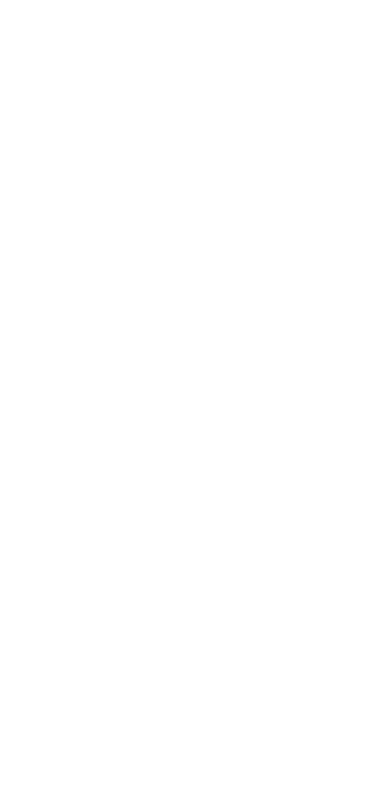
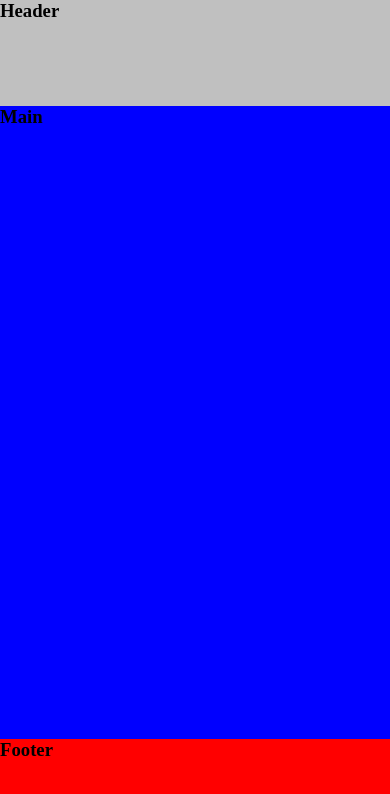
Before and after one commit to gabsiq73/viva_ubajara_frontend, a React (Vite) app: page / in a window 390 px wide. Shown: the top 794 px of the page. Built offline with nearby package versions, Linux system fonts and the light colour scheme.

Commit message:
responsive grid structure

```diff
--- a/src/App.tsx
+++ b/src/App.tsx
@@ -1,8 +1,15 @@
+import Footer from "./components/Footer"
+import Header from "./components/Header"
+import Main from "./components/Main"
+import "./style/globalStyle.css";
+
 function App() {
-
-
   return (
-    <></>
+    <div className="container">
+      <Header/>
+      <Main/>
+      <Footer/>
+    </div>
   )
 }
 
--- a/src/components/Footer.tsx
+++ b/src/components/Footer.tsx
@@ -1,3 +1,5 @@
+import "./styles/Footer.components.css"
+
 export default function Footer(){
     return (
         <footer className="footer">
--- a/src/components/Header.tsx
+++ b/src/components/Header.tsx
@@ -1,3 +1,5 @@
+import "./styles/Header.components.css"
+
 export default function Header(){
     return(
         <header className="header">
--- a/src/components/Main.tsx
+++ b/src/components/Main.tsx
@@ -1,3 +1,5 @@
+import "./styles/Main.components.css"
+
 export default function Main(){
     return(
         <main className="main">
--- /dev/null
+++ b/src/components/styles/Footer.components.css
@@ -0,0 +1,5 @@
+.footer{
+    grid-column: 1/-1;
+    grid-row: 8;
+    background-color: red;
+}
--- /dev/null
+++ b/src/components/styles/Header.components.css
@@ -0,0 +1,6 @@
+.header{
+    grid-column: 1/-1;
+    grid-row: 1;
+    min-height: 100px;
+    background-color: #c0c0c0;
+}
--- /dev/null
+++ b/src/components/styles/Main.components.css
@@ -0,0 +1,5 @@
+.main{
+    grid-column: 1/-1;
+    grid-row: 2/8;
+    background-color: blue;
+}
--- /dev/null
+++ b/src/style/globalStyle.css
@@ -0,0 +1,18 @@
+*{
+    box-sizing: border-box;
+    padding: 0;
+    margin: 0;
+}
+:root {
+    --grid-gap: 1rem;
+    --bg-container: aquamarine;
+}
+
+.container {
+    display: grid;
+    background-color: var(--bg-container);
+    /*gap: var(--grid-gap);*/
+    grid-template-columns: 1fr repeat(3, 2fr);
+    grid-template-rows: repeat(8, 1fr);
+    min-height: 100vh;
+}
```
